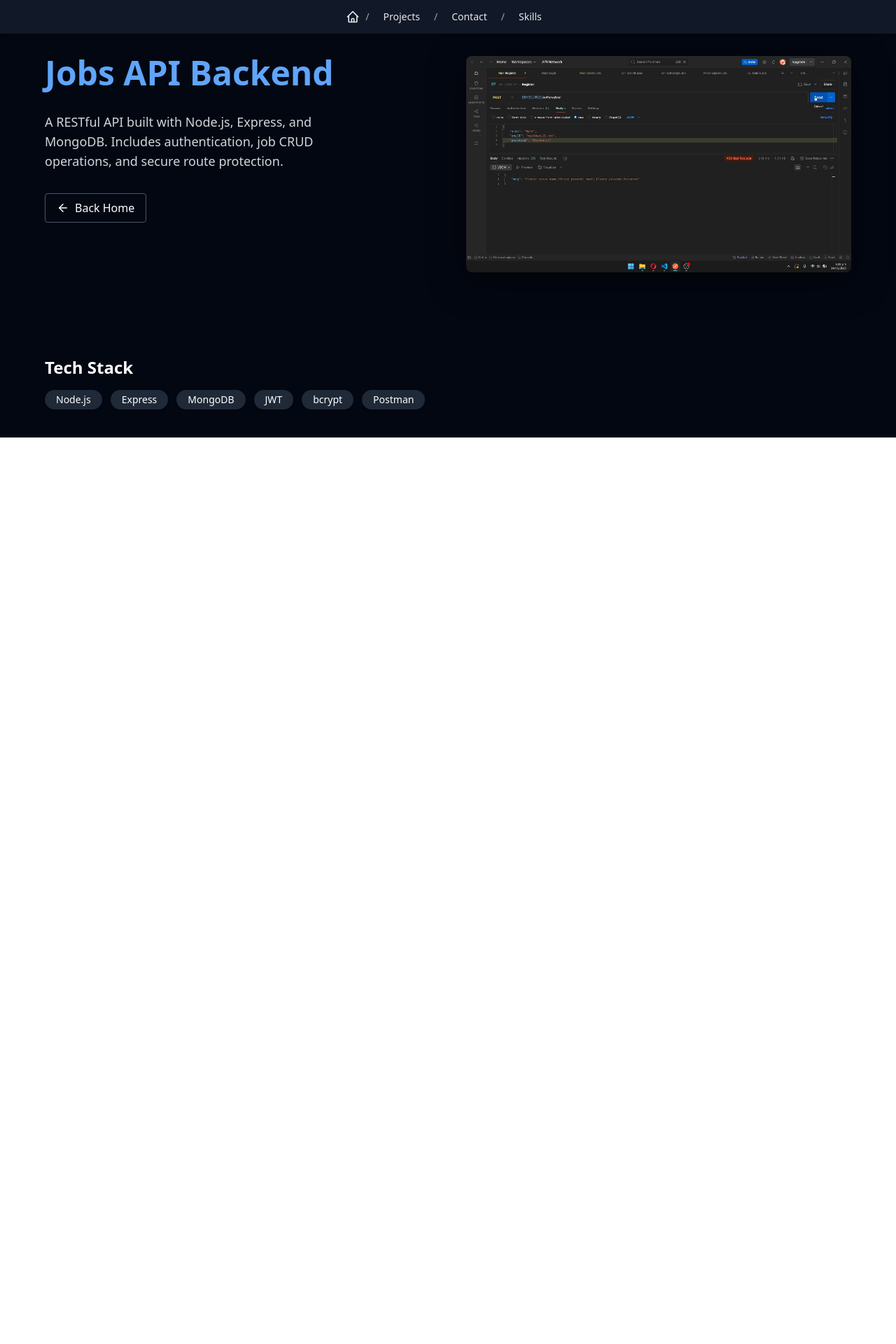
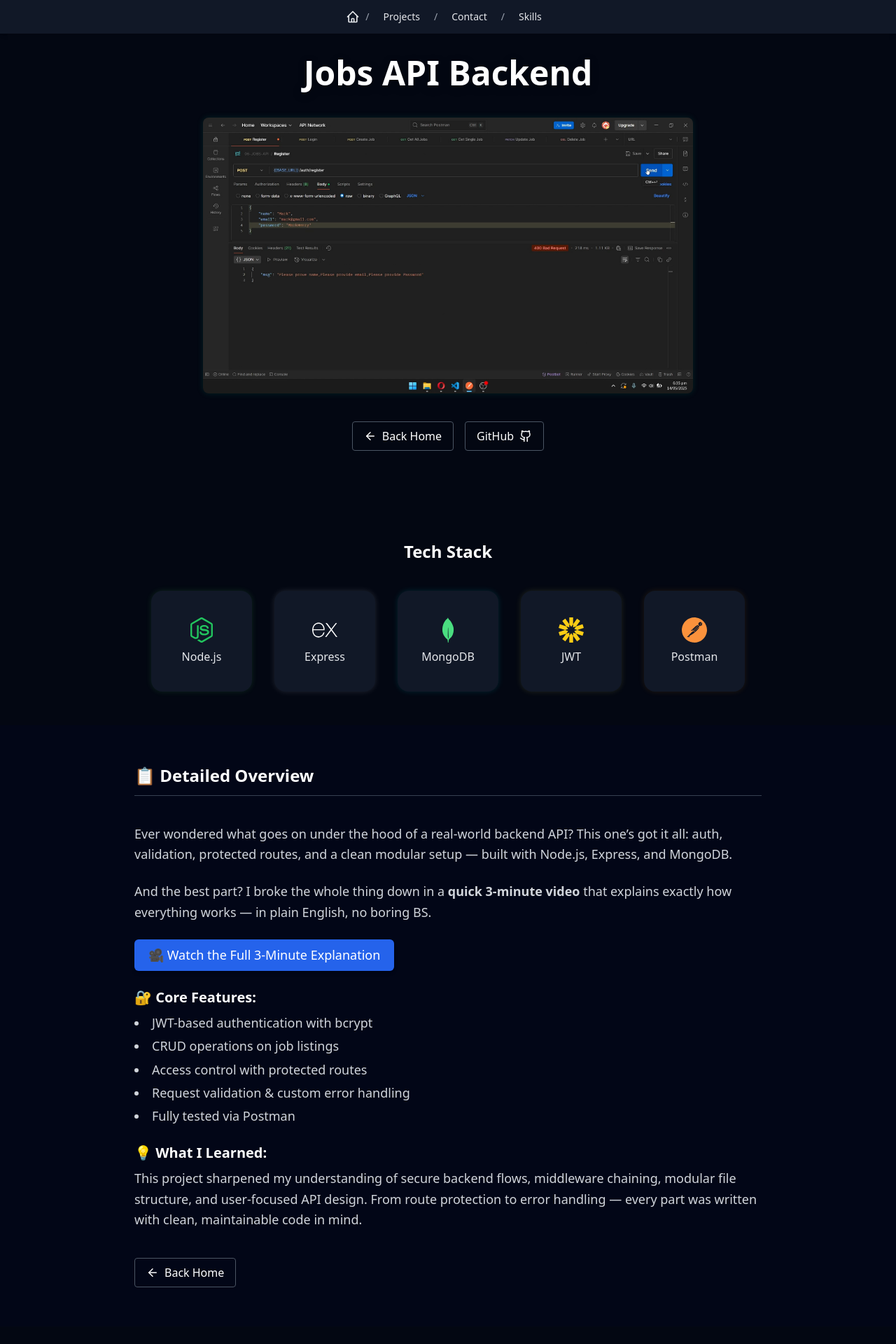
Before and after one commit to AryanMir15/Portfolio-site, a React (Vite) app: page /projects/jobs-API-Backend in a window 1280 px wide. Shown: the top 1920 px of the page at 70% size. Before the commit the page ends 800 px from the top, so only its background shows below. Built offline with nearby package versions, Linux system fonts and the light colour scheme; a web font is replaced by a local one.

Commit message:
jobs-api single project page done

```diff
--- a/src/data/Single Projects/api.js
+++ b/src/data/Single Projects/api.js
@@ -5,19 +5,18 @@ const apiData = {
     "A RESTful API built with Node.js, Express, and MongoDB. Includes authentication, job CRUD operations, and secure route protection.",
   stack: ["Node.js", "Express", "MongoDB", "JWT", "bcrypt", "Postman"],
   liveLink: "", // fill this later
-  githubLink: "", // fill this later
+  githubLink: "https://github.com/AryanMir15/Jobs-Api", // fill this later
   details: `
-A full-featured backend API designed for job listings and user account management.
+This project serves as the backend of a job tracking platform built entirely with Node.js and Express.js. MongoDB is used as the database, and authentication is managed using JWT.
 
 ### Core Features:
-- **User Authentication**: Secure login and registration using JWT and bcrypt for password encryption.
-- **CRUD Operations**: Users can create, read, update, and delete their job entries.
-- **Protected Routes**: Authenticated users can only access their own data.
-- **Middleware**: Includes centralized error handling and input validation.
-- **Testing**: All endpoints tested using Postman.
+- **Authentication**: Register/Login with hashed passwords using bcrypt and secure token handling via JWT.
+- **Jobs CRUD**: Authenticated users can create, retrieve, update, and delete job entries.
+- **Protected Routes**: Only authorized users can access their job data.
+- **Middlewares**: Centralized error handling, request validation, and auth middleware included.
+- **Testing**: Fully tested via Postman for every route and scenario.
 
-This project emphasizes clean structure, modular code, and best practices in RESTful API development.
-    `,
+The project emphasizes modular architecture and code readability.`,
   image: "/projects/API.png",
 };
 
--- a/src/pages/SingleProject/amazon-clone.jsx
+++ b/src/pages/SingleProject/amazon-clone.jsx
@@ -153,6 +153,12 @@ function AmazonClone() {
             That mindset shift hit hard, and now I build everything with that
             lens.
           </p>
+          <Link
+            to="/"
+            className="inline-flex items-center gap-2 px-4 py-2 text-white border border-gray-600 rounded hover:bg-gray-800 transition hover:shadow-[0_5px_25px_rgba(0,0,0,0.4)]"
+          >
+            <ArrowLeft size={18} /> Back Home
+          </Link>
         </div>
       </section>
 
--- a/src/pages/SingleProject/api.jsx
+++ b/src/pages/SingleProject/api.jsx
@@ -1,12 +1,19 @@
 import React from "react";
-import { Link } from "react-router-dom";
 import Navbar from "../HomePage/Sections/Navbar";
 import Footer from "../HomePage/Sections/Footer";
+import { Link } from "react-router-dom";
 import { ArrowLeft, ExternalLink, Github } from "lucide-react";
 import apiData from "@/data/Single Projects/api";
+import {
+  SiNodedotjs,
+  SiExpress,
+  SiMongodb,
+  SiJsonwebtokens,
+  SiPostman,
+} from "react-icons/si";
 
 function ApiProject() {
-  const { title, description, stack, image, githubLink, liveLink } = apiData;
+  const { title, image, githubLink, liveLink } = apiData;
 
   return (
     <>
@@ -14,20 +21,21 @@ function ApiProject() {
 
       {/* HERO SECTION */}
       <section className="bg-gray-950 text-white px-4 py-20">
-        <div className="max-w-6xl mx-auto flex flex-col md:flex-row gap-16 items-center md:items-start">
-          {/* LEFT: Title, description, buttons */}
-          <div className="md:w-2/5 w-full space-y-8">
-            <h1 className="text-4xl md:text-5xl font-extrabold text-blue-400 leading-tight">
+        <div className="max-w-4xl mx-auto flex flex-col items-center gap-10">
+          <h1 className="text-3xl md:text-5xl font-semibold text-white text-center drop-shadow-[0_3px_6px_rgba(0,0,0,0.3)]">
             {title}
           </h1>
-            <p className="text-gray-300 text-lg">
-              {description || "No description available yet."}
-            </p>
 
-            <div className="flex flex-wrap gap-4">
+          <img
+            src={image || "/default.png"}
+            alt={title}
+            className="w-full max-w-[700px] rounded-lg object-cover shadow-[0_0px_10px_rgba(16,185,129,0.15)] hover:shadow-[0_15px_45px_rgba(16,185,129,0.7)] transition-shadow duration-700"
+          />
+
+          <div className="flex flex-wrap justify-center gap-4">
             <Link
               to="/"
-                className="inline-flex items-center gap-2 px-4 py-2 text-white border border-gray-600 rounded hover:bg-gray-800 transition"
+              className="inline-flex items-center gap-2 px-4 py-2 text-white border border-gray-600 rounded hover:bg-gray-800 transition hover:shadow-[0_5px_25px_rgba(0,0,0,0.4)]"
             >
               <ArrowLeft size={18} /> Back Home
             </Link>
@@ -37,7 +45,7 @@ function ApiProject() {
                 href={liveLink}
                 target="_blank"
                 rel="noopener noreferrer"
-                  className="inline-flex items-center gap-2 px-4 py-2 text-white border border-green-600 rounded hover:bg-green-700 transition"
+                className="inline-flex items-center gap-2 px-4 py-2 text-white border border-green-600 rounded hover:bg-green-700 transition hover:shadow-[0_5px_25px_rgba(0,255,0,0.3)]"
               >
                 Live Site <ExternalLink size={18} />
               </a>
@@ -48,41 +56,114 @@ function ApiProject() {
                 href={githubLink}
                 target="_blank"
                 rel="noopener noreferrer"
-                  className="inline-flex items-center gap-2 px-4 py-2 text-white border border-gray-600 rounded hover:bg-gray-800 transition"
+                className="inline-flex items-center gap-2 px-4 py-2 text-white border border-gray-600 rounded hover:bg-gray-800 transition hover:shadow-[0_5px_25px_rgba(255,255,255,0.2)]"
               >
                 GitHub <Github size={18} />
               </a>
             )}
           </div>
         </div>
+      </section>
 
-          {/* RIGHT: Image */}
-          <div className="md:w-3/5 w-full flex justify-center md:justify-end">
-            <img
-              src={image || "/default.png"}
-              alt={title}
-              className="w-full max-w-[550px] rounded-lg shadow-[0_10px_50px_rgba(0,0,0,0.6)] object-cover transition-all duration-300"
-            />
+      {/* TECH STACK SECTION */}
+      <section className="bg-gray-950 text-white px-4 py-12">
+        <div className="max-w-6xl mx-auto text-center">
+          <h2 className="text-2xl font-semibold mb-10">Tech Stack</h2>
+          <div className="flex flex-wrap justify-center gap-8">
+            <div className="bg-gray-900 rounded-2xl p-6 w-36 h-36 flex flex-col items-center justify-center shadow-[0_0_8px_rgba(100,255,100,0.12)] hover:shadow-[0_8px_30px_rgba(100,255,100,0.7)] transition duration-300">
+              <SiNodedotjs className="text-green-500 text-4xl mb-2" />
+              <p className="text-gray-200 font-medium">Node.js</p>
+            </div>
+            <div className="bg-gray-900 rounded-2xl p-6 w-36 h-36 flex flex-col items-center justify-center shadow-[0_0_8px_rgba(255,255,255,0.12)] hover:shadow-[0_8px_30px_rgba(255,255,255,0.7)] transition duration-300">
+              <SiExpress className="text-white text-4xl mb-2" />
+              <p className="text-gray-200 font-medium">Express</p>
+            </div>
+            <div className="bg-gray-900 rounded-2xl p-6 w-36 h-36 flex flex-col items-center justify-center shadow-[0_0_8px_rgba(0,255,255,0.12)] hover:shadow-[0_8px_30px_rgba(0,255,255,0.7)] transition duration-300">
+              <SiMongodb className="text-green-400 text-4xl mb-2" />
+              <p className="text-gray-200 font-medium">MongoDB</p>
+            </div>
+            <div className="bg-gray-900 rounded-2xl p-6 w-36 h-36 flex flex-col items-center justify-center shadow-[0_0_8px_rgba(255,255,100,0.12)] hover:shadow-[0_8px_30px_rgba(255,255,100,0.7)] transition duration-300">
+              <SiJsonwebtokens className="text-yellow-400 text-4xl mb-2" />
+              <p className="text-gray-200 font-medium">JWT</p>
+            </div>
+
+            <div className="bg-gray-900 rounded-2xl p-6 w-36 h-36 flex flex-col items-center justify-center shadow-[0_0_8px_rgba(255,153,0,0.12)] hover:shadow-[0_8px_30px_rgba(255,153,0,0.7)] transition duration-300">
+              <SiPostman className="text-orange-400 text-4xl mb-2" />
+              <p className="text-gray-200 font-medium">Postman</p>
+            </div>
           </div>
         </div>
       </section>
 
-      {/* TECH STACK SECTION */}
-      <section className="bg-gray-950 text-white px-4 py-10">
-        <div className="max-w-6xl mx-auto">
-          <h2 className="text-2xl font-semibold mb-4">Tech Stack</h2>
-          <ul className="flex flex-wrap gap-3">
-            {stack.map((tech, index) => (
-              <li
-                key={index}
-                className="bg-gray-800 px-4 py-1 rounded-full text-sm text-white shadow"
+      {/* DETAILED DESCRIPTION SECTION */}
+      <section className="bg-slate-950 text-white px-16 py-14">
+        <div className="max-w-4xl mx-auto space-y-10">
+          <h2 className="text-2xl font-semibold border-b border-gray-700 pb-3">
+            📋 Detailed Overview
+          </h2>
+
+          <div className="space-y-6 text-gray-300 leading-relaxed text-lg">
+            <p>
+              Ever wondered what goes on under the hood of a real-world backend
+              API? This one’s got it all: auth, validation, protected routes,
+              and a clean modular setup — built with Node.js, Express, and
+              MongoDB.
+            </p>
+
+            <p>
+              And the best part? I broke the whole thing down in a{" "}
+              <strong>quick 3-minute video</strong> that explains exactly how
+              everything works — in plain English, no boring BS.
+            </p>
+
+            <a
+              href="https://x.com/Tanzeelmirr/status/1935317760218907097"
+              target="_blank"
+              rel="noopener noreferrer"
+              className="inline-block bg-blue-600 hover:bg-blue-700 text-white px-5 py-2 rounded-md shadow-md transition duration-300 hover:shadow-[0_5px_25px_rgba(59,130,246,0.6)]"
             >
-                {tech}
-              </li>
-            ))}
+              🎥 Watch the Full 3-Minute Explanation
+            </a>
+
+            <div className="space-y-6 mt-8 text-gray-300 leading-relaxed text-lg">
+              <div>
+                <h3 className="text-xl font-bold text-white mb-2">
+                  🔐 Core Features:
+                </h3>
+                <ul className="list-disc list-inside space-y-1">
+                  <li>JWT-based authentication with bcrypt</li>
+                  <li>CRUD operations on job listings</li>
+                  <li>Access control with protected routes</li>
+                  <li>Request validation & custom error handling</li>
+                  <li>Fully tested via Postman</li>
                 </ul>
               </div>
+
+              <div>
+                <h3 className="text-xl font-bold text-white mb-2">
+                  💡 What I Learned:
+                </h3>
+                <p>
+                  This project sharpened my understanding of secure backend
+                  flows, middleware chaining, modular file structure, and
+                  user-focused API design. From route protection to error
+                  handling — every part was written with clean, maintainable
+                  code in mind.
+                </p>
+              </div>
+            </div>
+          </div>
+
+          <Link
+            to="/"
+            className="inline-flex items-center gap-2 px-4 py-2 text-white border border-gray-600 rounded hover:bg-gray-800 transition hover:shadow-[0_5px_25px_rgba(0,0,0,0.4)]"
+          >
+            <ArrowLeft size={18} /> Back Home
+          </Link>
+        </div>
       </section>
+
+      <Footer />
     </>
   );
 }
```
Lines whose indentation alone changed are shown as unchanged.
